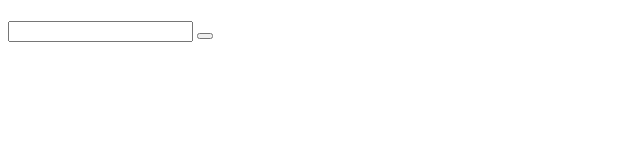
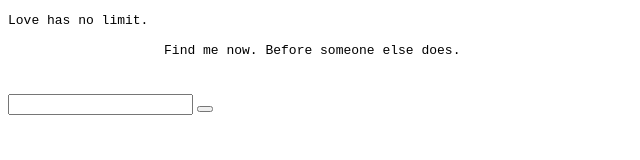
Before and after one commit to my-coding-tasks/Dating_App_Simulation, a plain HTML site: page index.html in a window 1280 px wide. Shown: the whole page, without its empty margins (0-640 px from the left). Drawn offline with Linux system fonts and the light colour scheme.

Commit message:
Update index.html

```diff
--- a/index.html
+++ b/index.html
@@ -7,8 +7,10 @@
     </head>
     <body>
         <header>
-            <pre></pre>
-            <pre></pre>
+            <pre>Love has no limit.
+
+                    Find me now. Before someone else does.
+            </pre>
         </header>
         <main>
             <h1></h1>
```
